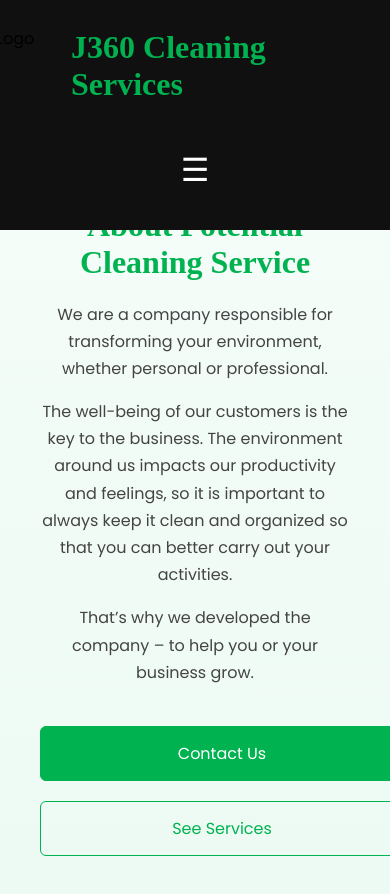
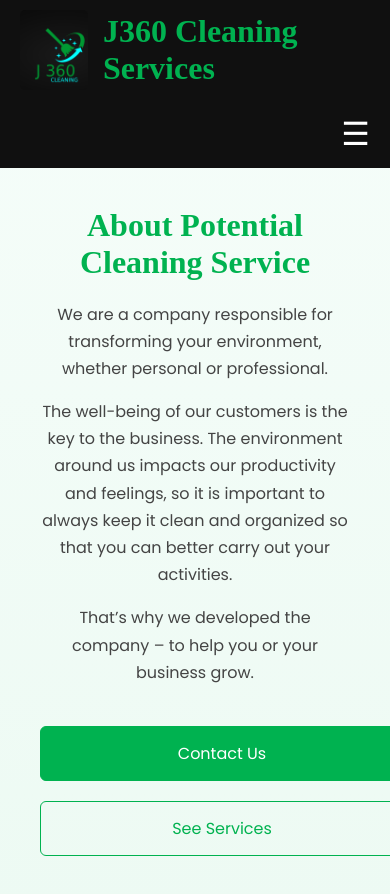
Before and after one commit to jat3099/j360-cleaning-site, a plain HTML site: page about.html in a window 390 px wide. Shown: the top 894 px of the page. Drawn offline with Linux system fonts and the light colour scheme.

Commit message:
Fix for Mobile 1.6 logo

```diff
--- a/about.html
+++ b/about.html
@@ -29,14 +29,12 @@
       <div class="navbar-inner">
         <div class="logo">
           <div class="logo-img-wrapper">
-            <img src="images/J_360_cleaning_card.png" alt="Logo" class="logo-img">
+            <img src="images/J 360 cleaning card.png" alt="Logo" class="logo-img">
           </div>
           <span class="logo-text">J360 Cleaning Services</span>
         </div>
-
         <!-- 🍔 HAMBURGER BUTTON FOR MOBILE -->
         <div class="hamburger">☰</div>
-
         <div class="navdiv">
           <ul>
             <li><a href="index.html#home">Home</a></li>
--- a/css/navbar.css
+++ b/css/navbar.css
@@ -1,29 +1,57 @@
-/* navbar.css */
-
-header, .navbar {
+header,
+.navbar {
   background-color: var(--background-dark);
   position: fixed;
   width: 100%;
   top: 0;
   z-index: 1000;
-  padding: 1rem 0;
-  display: flex;
 }
 
 .navbar-inner {
   display: flex;
-  justify-content: space-between;
+  justify-content: space-between; /* <--- LEFT + RIGHT Layout */
   align-items: center;
-  padding: 10px 60px;
+  max-width: 1200px;
+  margin: 0 auto; /* <--- Center the navbar block */
+  padding: 1rem 2rem;
 }
 
+/* Logo Group */
+.logo {
+  display: flex;
+  align-items: center;
+  gap: 15px;
+}
+
+.logo-img-wrapper {
+  width: 80px;
+  height: 80px;
+  overflow: hidden;
+  border-radius: 5px;
+}
+
+.logo-img {
+  width: 90px;
+  height: 90px;
+  object-fit: cover;
+  object-position: 50% 60%;
+}
+
+.logo-text {
+  font-size: 2rem;
+  font-family: 'Yeseva One', serif;
+  font-weight: bold;
+  color: var(--green-primary);
+}
+
+/* Navigation Menu */
 .navdiv ul {
   display: flex;
   gap: 30px;
-  align-items: center;
   list-style: none;
   margin: 0;
   padding: 0;
+  align-items: center;
 }
 
 .navdiv ul li a {
@@ -54,36 +82,16 @@ header, .navbar {
   width: 100%;
 }
 
-/* Logo */
-.logo {
-  display: flex;
-  align-items: center;
-  gap: 15px;
-  margin-left: -40px;
+/* Hamburger Button */
+.hamburger {
+  display: none;
+  font-size: 2rem;
+  color: white;
+  cursor: pointer;
+  margin-left: auto;
 }
 
-.logo-img-wrapper {
-  width: 80px;
-  height: 80px;
-  overflow: hidden;
-  border-radius: 5px;
-}
-
-.logo-img {
-  width: 90px;
-  height: 90px;
-  object-fit: cover;
-  object-position: 50% 60%;
-}
-
-.logo-text {
-  font-size: 2.0rem;
-  font-family: 'Yeseva One', serif;
-  font-weight: bold;
-  color: var(--green-primary);
-}
-
-/* Shrink on scroll */
+/* Shrink Effect */
 header.shrink,
 .navbar.shrink {
   padding: 4px 0;
@@ -100,34 +108,12 @@ header.shrink,
   object-position: 50% 55% !important;
 }
 
-/* Hamburger Menu */
-.hamburger {
-  display: none;
-  font-size: 2rem;
-  color: white;
-  cursor: pointer;
-  padding: 10px;
-}
-
-/* Responsive Navigation */
+/* Responsive */
 @media (max-width: 768px) {
   .navbar-inner {
     flex-direction: column;
     align-items: center;
     padding: 10px 20px;
-    background-color: var(--background-dark);
-  }
-
-  .logo-img-wrapper {
-    overflow: visible;
-  }
-
-  .logo-img {
-    object-position: center;
-  }
-
-  .logo {
-    margin-bottom: 10px;
   }
 
   .hamburger {
@@ -137,12 +123,8 @@ header.shrink,
   .navdiv {
     display: none;
     flex-direction: column;
-    position: absolute;
-    top: 100%;
-    left: 0;
     width: 100%;
     background-color: var(--background-dark);
-    transition: all 0.3s ease;
   }
 
   .navdiv.open {
@@ -154,9 +136,4 @@ header.shrink,
     gap: 1rem;
     padding: 1rem 0;
   }
-
-  /* Prevent scroll when menu is open */
-  body.nav-open {
-    overflow: hidden;
-  }
 }
```
Also changed, not shown: index.html (+0 -2 lines).
